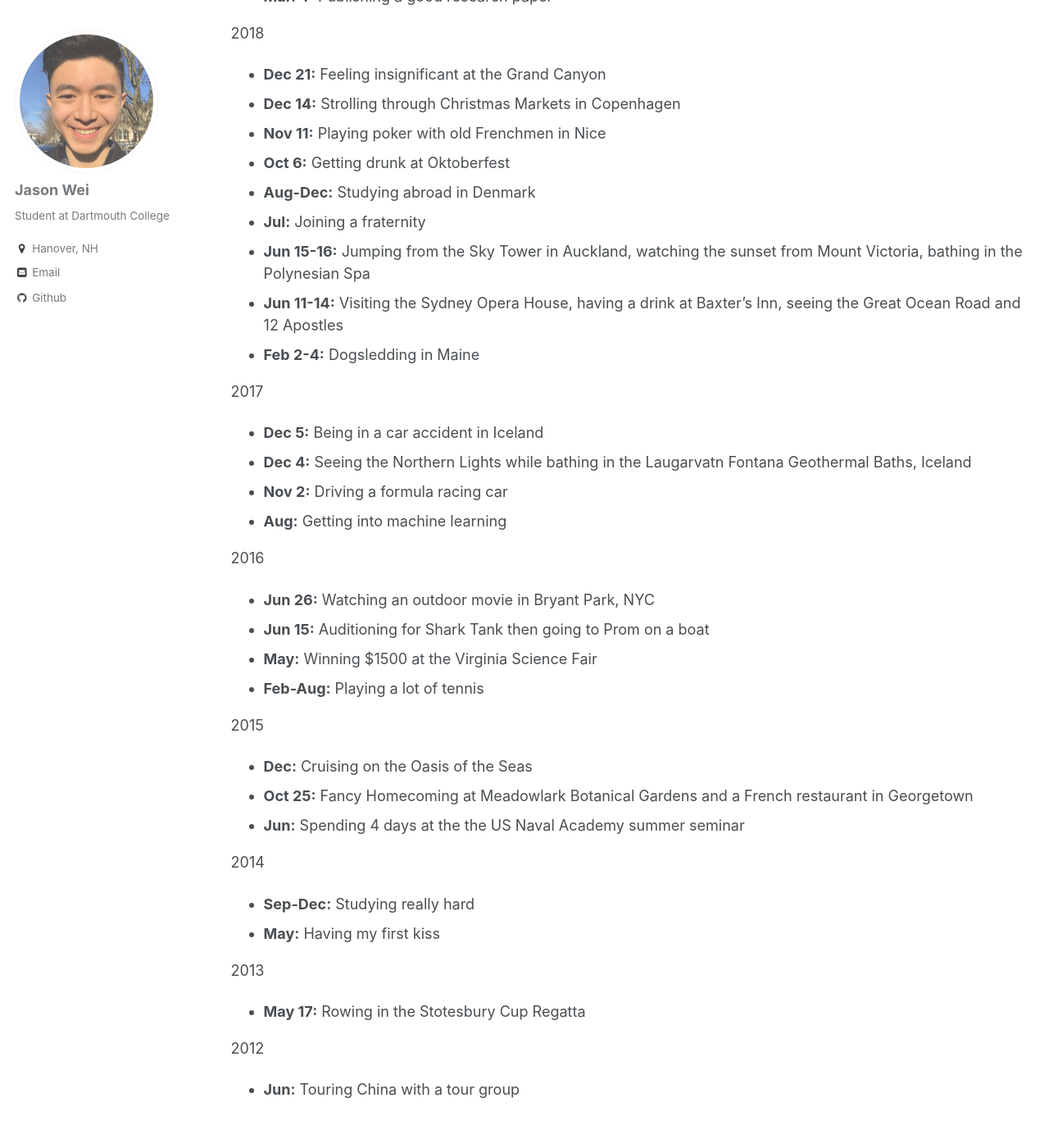
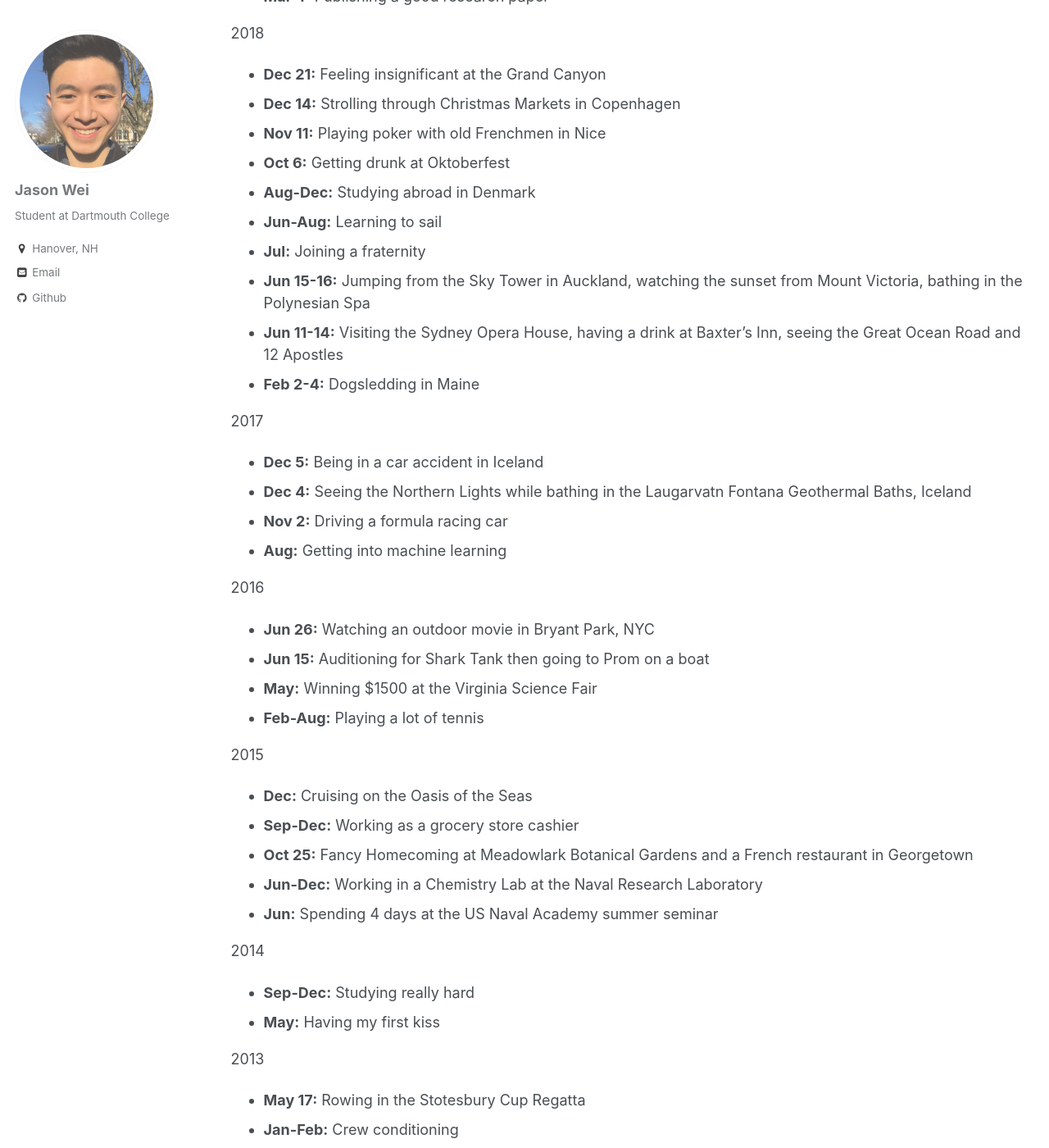
Before and after one commit to jasonwei20/jasonwei20.github.io, a Jekyll site: the page built from _pages/life_experiences.md, in a window 1280 px wide and 1400 px high, scrolled down 261 px. Shown: the whole window at 82% size. Built offline with Jekyll 4.4.1, drawn with Linux system fonts in a browser that asks for light colours.

Commit message:
update life experiences

```diff
--- a/_pages/life_experiences.md
+++ b/_pages/life_experiences.md
@@ -8,7 +8,7 @@ author_profile: true
 {% include base_path %}
 
 2019
-* **Mar. 4:** Publishing a good research paper
+* **Mar 4:** Publishing a good research paper
 
 2018
 * **Dec 21:** Feeling insignificant at the Grand Canyon
@@ -16,6 +16,7 @@ author_profile: true
 * **Nov 11:** Playing poker with old Frenchmen in Nice
 * **Oct 6:** Getting drunk at Oktoberfest
 * **Aug-Dec:** Studying abroad in Denmark
+* **Jun-Aug:** Learning to sail
 * **Jul:** Joining a fraternity
 * **Jun 15-16:** Jumping from the Sky Tower in Auckland, watching the sunset from Mount Victoria, bathing in the Polynesian Spa
 * **Jun 11-14:** Visiting the Sydney Opera House, having a drink at Baxter's Inn, seeing the Great Ocean Road and 12 Apostles
@@ -35,8 +36,10 @@ author_profile: true
 
 2015
 * **Dec:** Cruising on the Oasis of the Seas
+* **Sep-Dec:** Working as a grocery store cashier
 * **Oct 25:** Fancy Homecoming at Meadowlark Botanical Gardens and a French restaurant in Georgetown
-* **Jun:** Spending 4 days at the the US Naval Academy summer seminar
+* **Jun-Dec:** Working in a Chemistry Lab at the Naval Research Laboratory
+* **Jun:** Spending 4 days at the US Naval Academy summer seminar
 
 2014
 * **Sep-Dec:** Studying really hard
@@ -44,6 +47,7 @@ author_profile: true
 
 2013
 * **May 17:** Rowing in the Stotesbury Cup Regatta
+* **Jan-Feb:** Crew conditioning
 
 2012
 * **Jun:** Touring China with a tour group
```
